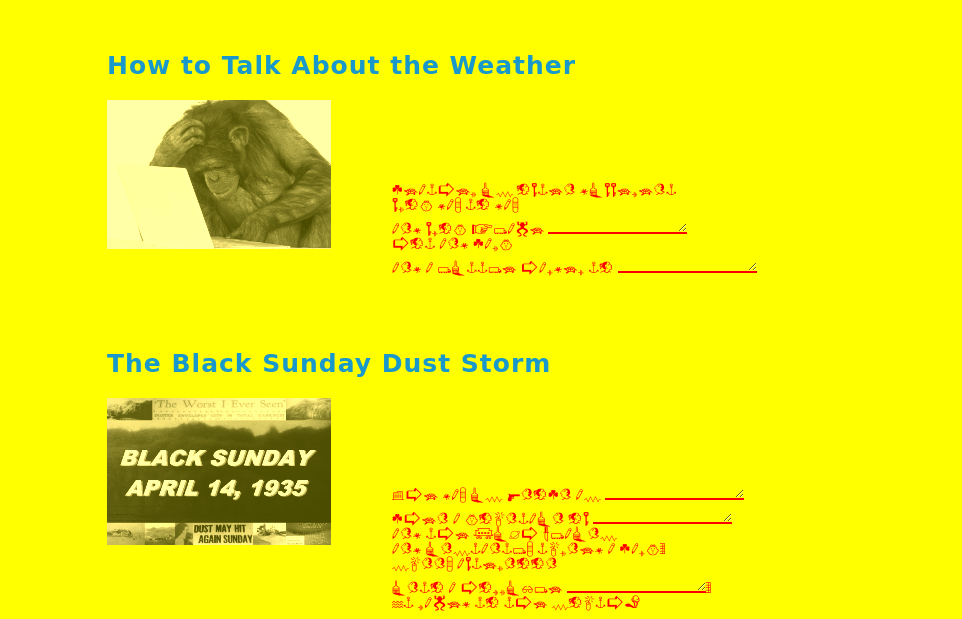
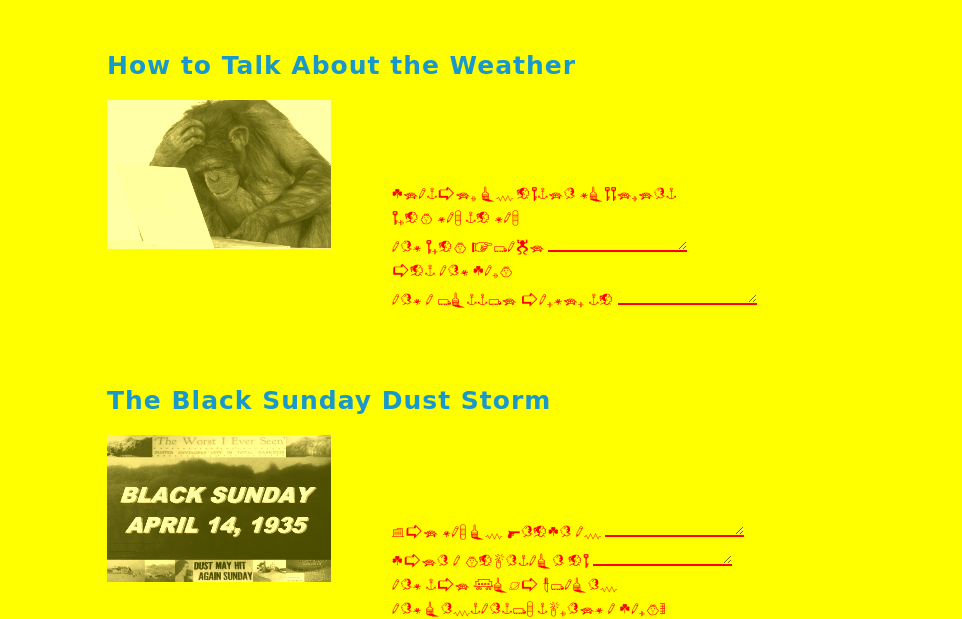
Before and after one commit to swethaa1006/sample_website, a plain HTML site: page index.html in a window 1280 px wide. Shown: the part 219-838 px from the top of the page, without its empty margins (53-1015 px from the left). Drawn offline with Linux system fonts and the light colour scheme; a web font is replaced by a local one.

Commit message:
added line-spacing in style.css

```diff
--- a/style.css
+++ b/style.css
@@ -9,8 +9,8 @@ body {
 }
 
 h1 {
-    font-family: 'ZCOOL KuaiLe', cursive;
-      letter-spacing: 1px;
+  font-family: 'ZCOOL KuaiLe', cursive;
+  letter-spacing: 1px;
   display: inline;
   background-color: #ff0;
   color: #ff00ff;
@@ -28,12 +28,12 @@ h2 {
 }
 
 p, ul, ol {
-
   color: red;
   margin-block-start: -70px;
   font-family: myFont;
   margin-inline-start: 365px;
   font-size: 15px;
+  line-height: 18pt;
 }
 
 ul {
```
